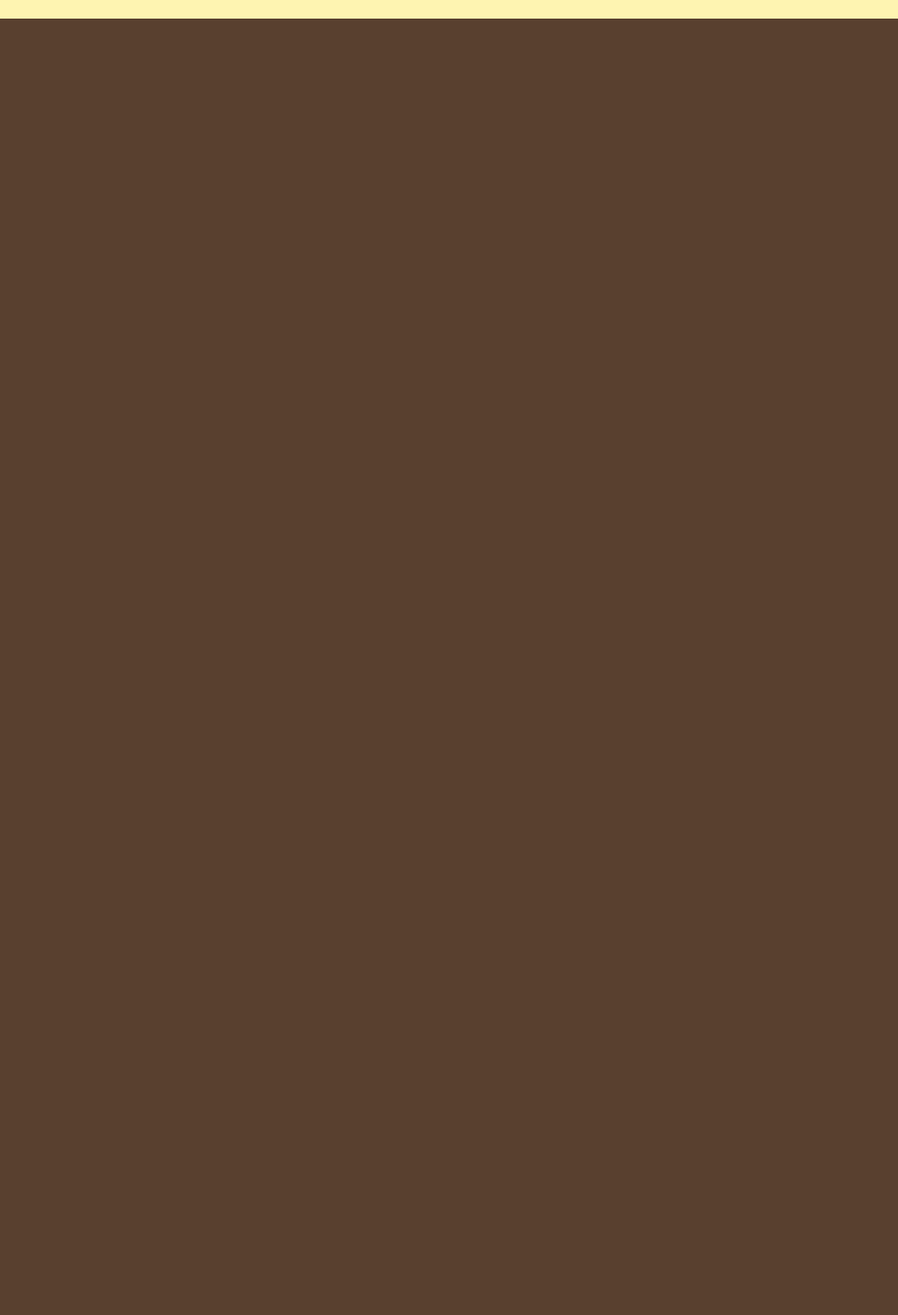
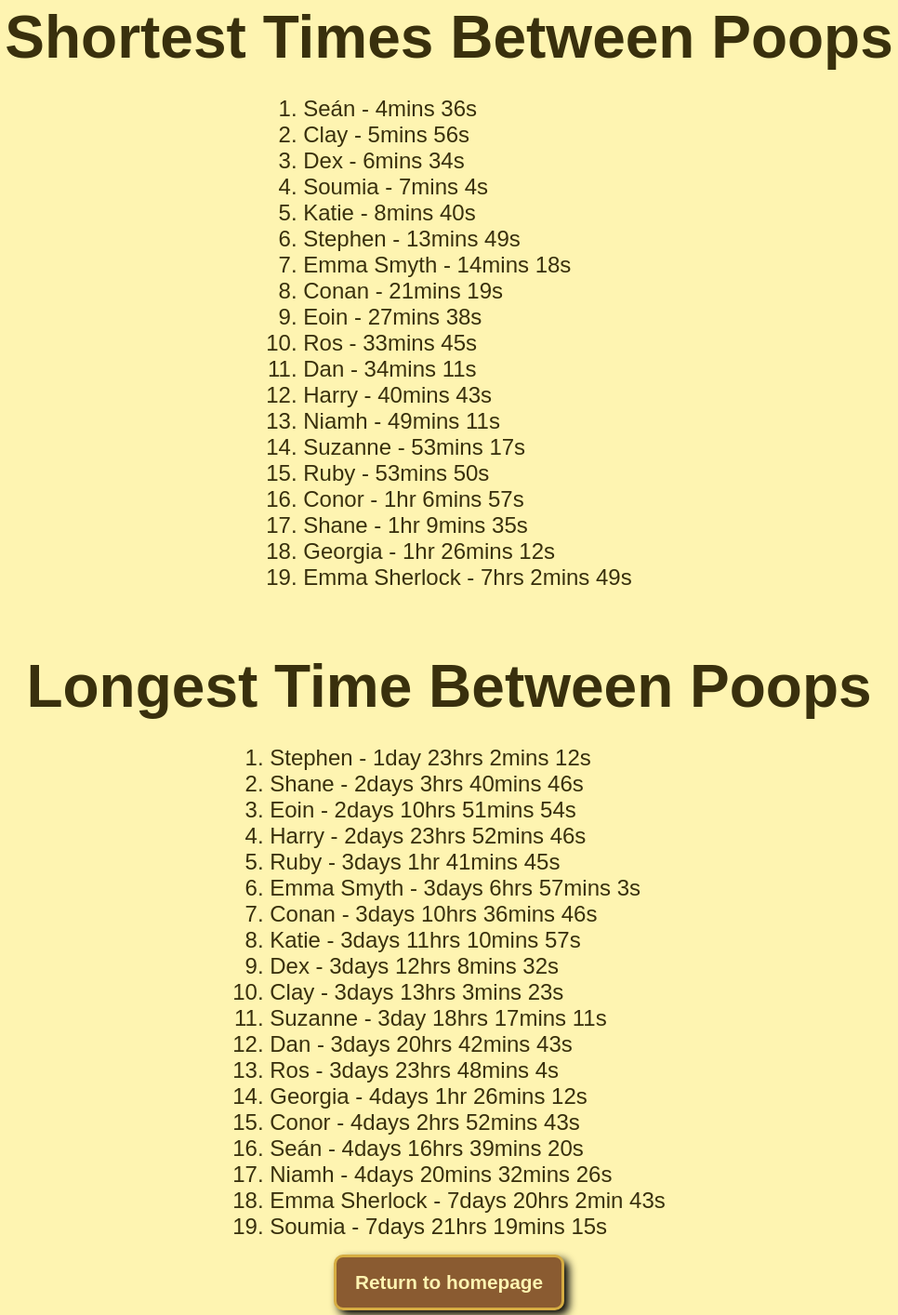
Before and after one commit to DexterFinegan/Minimal-Portfolio, a plain HTML site: page rankings.html in a window 1280 px wide. Shown: the part 3911-5325 px from the top of the page at 93% size, without its empty margins (157-1123 px from the left). Before the commit the page ends 3939 px from the top, so only its background shows below. Drawn offline with Linux system fonts and the light colour scheme.

Commit message:
Final Revision of poop

```diff
--- a/rankings.html
+++ b/rankings.html
@@ -29,6 +29,51 @@
             <p>On the flip-side, when focusing these likes solely on messages that contain an update we may consider these likes as supportive
                 poop likes, to help you through the process.
             </p>
+            <h2>Shortest Times Between Poops</h2>
+            <ol>
+                <li>Seán - 4mins 36s</li>
+                <li>Clay - 5mins 56s</li>
+                <li>Dex - 6mins 34s</li>
+                <li>Soumia - 7mins 4s</li>
+                <li>Katie - 8mins 40s</li>
+                <li>Stephen - 13mins 49s</li>
+                <li>Emma Smyth - 14mins 18s</li>
+                <li>Conan - 21mins 19s</li>
+                <li>Eoin - 27mins 38s</li>
+                <li>Ros - 33mins 45s</li>
+                <li>Dan - 34mins 11s</li>
+                <li>Harry - 40mins 43s</li>
+                <li>Niamh - 49mins 11s</li>
+                <li>Suzanne - 53mins 17s</li>
+                <li>Ruby - 53mins 50s</li>
+                <li>Conor - 1hr 6mins 57s</li>
+                <li>Shane - 1hr 9mins 35s</li>
+                <li>Georgia - 1hr 26mins 12s</li>
+                <li>Emma Sherlock - 7hrs 2mins 49s</li>
+            </ol>
+            <h2>Longest Time Between Poops</h2>
+            <ol>
+                <li>Stephen - 1day 23hrs 2mins 12s</li>
+                <li>Shane - 2days 3hrs 40mins 46s</li>
+                <li>Eoin - 2days 10hrs 51mins 54s</li>
+                <li>Harry - 2days 23hrs 52mins 46s</li>
+                <li>Ruby - 3days 1hr 41mins 45s</li>
+                <li>Emma Smyth - 3days 6hrs 57mins 3s</li>
+                <li>Conan - 3days 10hrs 36mins 46s</li>
+                <li>Katie - 3days 11hrs 10mins 57s</li>
+                <li>Dex - 3days 12hrs 8mins 32s</li>
+                <li>Clay - 3days 13hrs 3mins 23s</li>
+                <li>Suzanne - 3day 18hrs 17mins 11s</li>
+                <li>Dan - 3days 20hrs 42mins 43s</li>
+                <li>Ros - 3days 23hrs 48mins 4s</li>
+                <li>Georgia - 4days 1hr 26mins 12s</li>
+                <li>Conor - 4days 2hrs 52mins 43s</li>
+                <li>Seán - 4days 16hrs 39mins 20s</li>
+                <li>Niamh - 4days 20mins 32mins 26s</li>
+                <li>Emma Sherlock - 7days 20hrs 2min 43s</li>
+                <li>Soumia - 7days 21hrs 19mins 15s</li>
+
+            </ol>
             <div class="return"><a href="index.html">Return to homepage</a></div>
         </div>
     </body>
--- a/styles.css
+++ b/styles.css
@@ -1,8 +1,3 @@
-* {
-    box-sizing: border-box;
-    text-overflow: break-word;
-    word-wrap: break-word;
-}
 
 h1 {
     font-weight: bold;
@@ -77,8 +72,13 @@ body {
 p {
     margin-top: 10px;
     padding: 0px 10% 0px 10%;
-    font-size: 1.5em;
+    font-size: 1.5rem;
     max-width: 100%;
+}
+
+li {
+    font-size: 1.5rem;
+    max-width: 100%
 }
 
 h2 {
@@ -187,7 +187,6 @@ h2:hover {
 .user-heatmap {
     display: inline;
     max-height: 150px;
-    width: auto;
 }
 
 .title {
@@ -208,6 +207,11 @@ h2:hover {
     color: #fef4b1;
     transition-duration: 0.1s;
     box-shadow: 5px 5px 10px black;
+}
+
+a {
+    text-decoration: none;
+    color: inherit;
 }
 
 .return:hover {
@@ -247,6 +251,9 @@ h2:hover {
     p {
         font-size: 1rem;
     }
+    li {
+        font-size: 1rem;
+    }
     .user {
         max-width: 100px;
     }
```
Also changed, not shown: heatmap.html (+2 -1 lines), quiz.js (+5 -5 lines), Assets/leaderboard.png.
